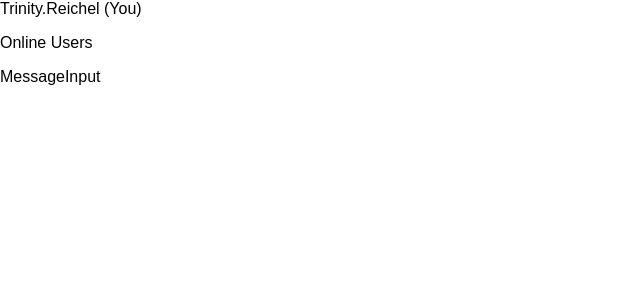
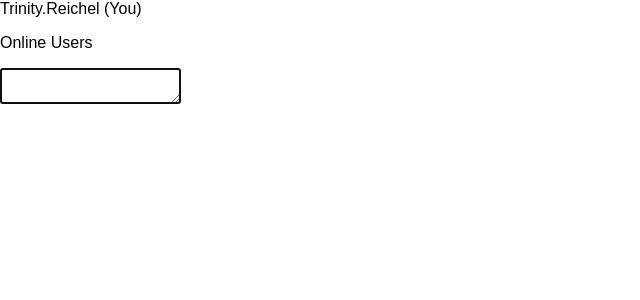
Before and after one commit to enesTufekci/react-chat-app-examle-client, a React (Create React App) app: page / in a window 1280 px wide. Shown: the top 300 px of the page, without its empty margins (0-640 px from the left). Built offline with nearby package versions, Linux system fonts and the light colour scheme.

Commit message:
MessageInput view

```diff
--- a/src/Chat/MessageInput/MessageInput.js
+++ b/src/Chat/MessageInput/MessageInput.js
@@ -1,11 +1,12 @@
 import React from 'react';
 
-const MessageInput = () => {
-  return (
-    <div>
-      MessageInput
-    </div>
-  );
-};
+const MessageInput = () => (
+  <div className="message-input">
+    <textarea
+      autoFocus
+      type="text"
+    />
+  </div>
+);
 
 export default MessageInput;
```
